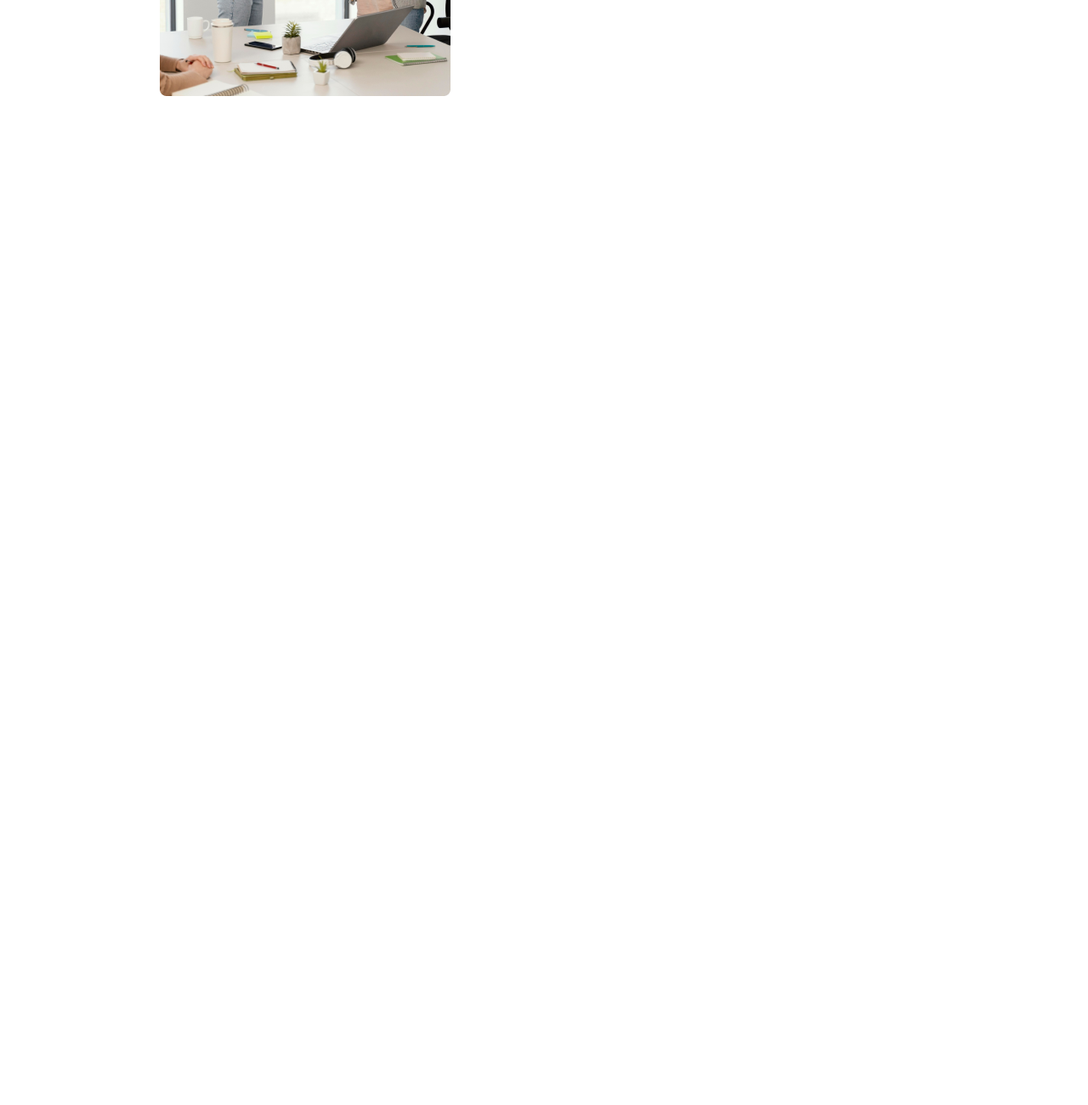
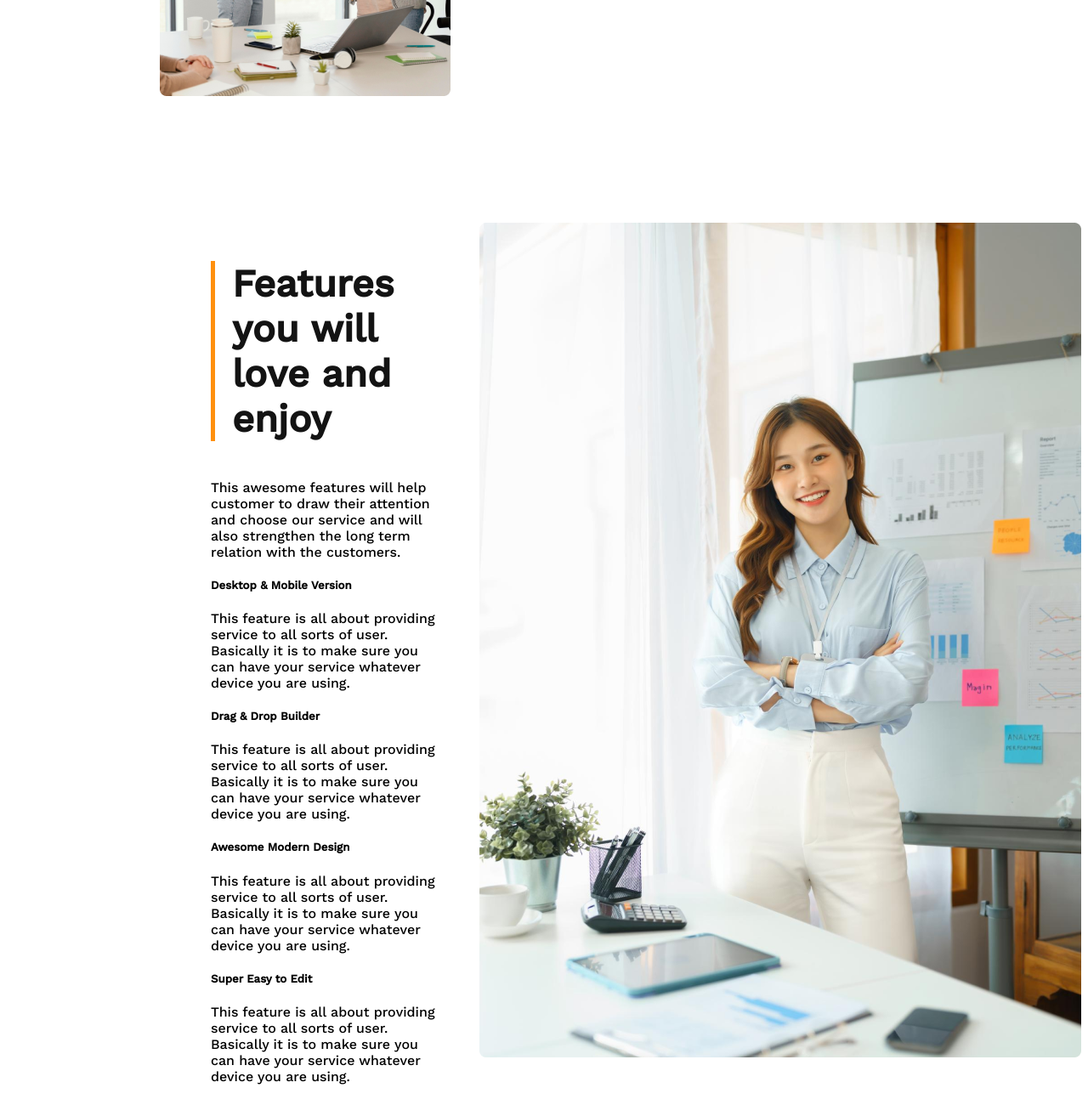
Before and after one commit to being-saiful/architects, a plain HTML site: page index.html in a window 1280 px wide. Shown: the part 2973-4273 px from the top of the page at 85% size. Before the commit the page ends 3123 px from the top, so only its background shows below. Drawn offline with nearby package versions, Linux system fonts and the light colour scheme.

Commit message:
working on features section

```diff
--- a/index.html
+++ b/index.html
@@ -60,7 +60,47 @@
                     service. Customers will be pleased and love the features.</p>
                 <button class="primary-btn">Explore Now</button>
             </div>
+        </section>
 
+        <!-- features sections -->
+
+        <section class="loving-features-section">
+            <div class="loving-features-container">
+                <h3 class="loving-features-title">Features you will <br> love and enjoy</h3>
+                <p class="loving-features-description">This awesome features will help customer to draw their attention
+                    and
+                    choose our service and will also strengthen the long term relation with the customers.</p>
+                <div class="features">
+                    <div class="feature-box">
+                        <h5 class="feature-box-title">Desktop & Mobile Version</h5>
+                        <p class="feature-box-description">This feature is all about providing service to all sorts of
+                            user. Basically it is to make sure you can have your service whatever device you are using.
+                        </p>
+                    </div>
+                    <div class="feature-box">
+                        <h5 class="feature-box-title">Drag & Drop Builder</h5>
+                        <p class="feature-box-description">This feature is all about providing service to all sorts of
+                            user. Basically it is to make sure you can have your service whatever device you are using.
+                        </p>
+                    </div>
+                    <div class="feature-box">
+                        <h5 class="feature-box-title">Awesome Modern Design</h5>
+                        <p class="feature-box-description">This feature is all about providing service to all sorts of
+                            user. Basically it is to make sure you can have your service whatever device you are using.
+                        </p>
+                    </div>
+                    <div class="feature-box">
+                        <h5 class="feature-box-title">Super Easy to Edit</h5>
+                        <p class="feature-box-description">This feature is all about providing service to all sorts of
+                            user. Basically it is to make sure you can have your service whatever device you are using.
+                        </p>
+                    </div>
+                </div>
+
+            </div>
+            <div class="loving-features-img">
+                <img src="images/architect.png" alt="">
+            </div>
         </section>
     </main>
     <footer>
--- a/styles.css
+++ b/styles.css
@@ -13,7 +13,7 @@ body{
 }
 
 
-/* --nav style-- */
+/* --nav styles-- */
 nav{
     display: flex;
     gap: 620px;
@@ -38,7 +38,7 @@ nav{
     padding-right: 45px;
 }
 
-/* --header styles */
+/* --header styles-- */
 
 .header-title{
     display: flex;
@@ -74,7 +74,7 @@ nav{
     margin-bottom: 50px;
 }
 
-/* --quick list section styles */
+/* --quick list section styles-- */
 
 .quick-list-section{
     display: flex;
@@ -108,3 +108,25 @@ nav{
     font-weight: 700;
     color: #FF900E;
 }
+
+/* --features section styles-- */
+
+.loving-features-section{
+    display: flex;
+    gap: 40px;
+    margin-top: 120px;
+}
+.loving-features-container{
+    width: 40%;
+    margin-left: 240px;
+}
+.loving-features-img{
+    width: 60%;
+}
+.loving-features-title{
+    font-size: 45px;
+    font-weight: 700;
+    color: #131313;
+    padding-left: 20px;
+    border-left: 5px solid #FF900E;
+}
```
